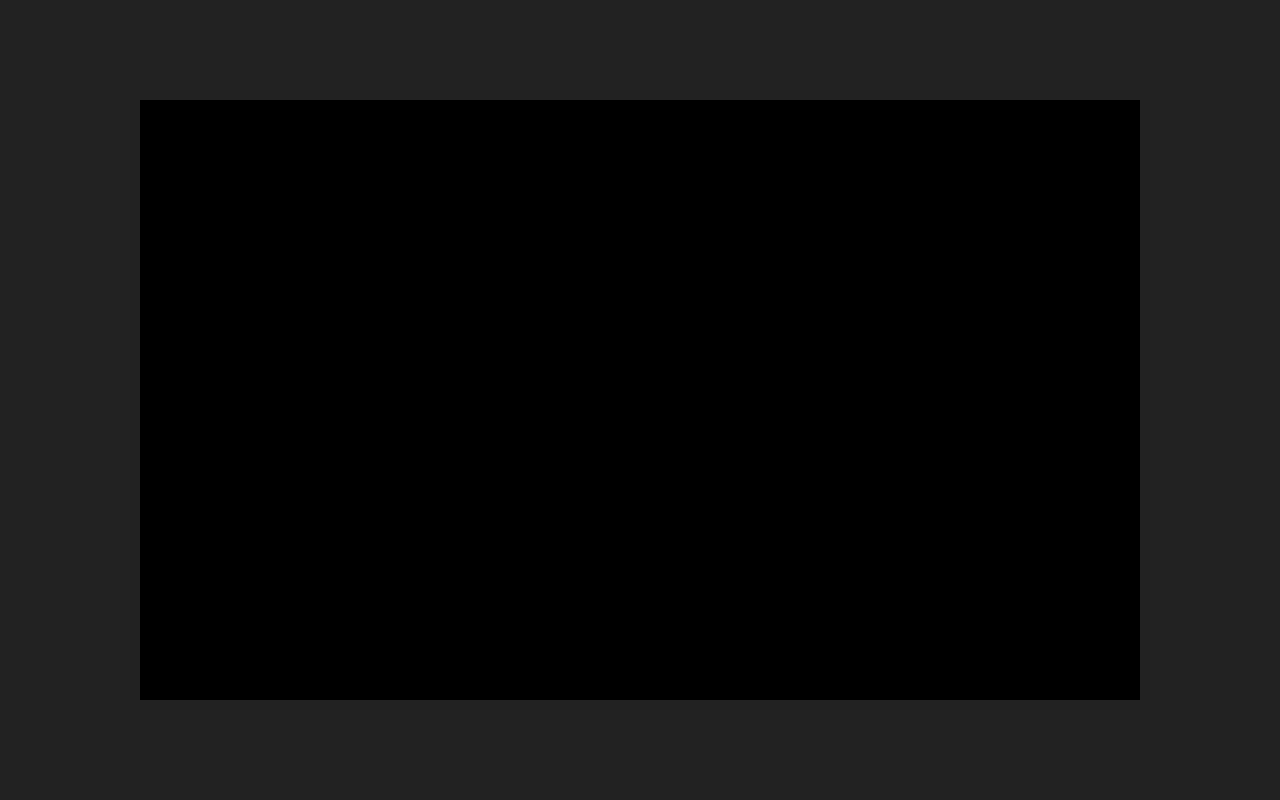
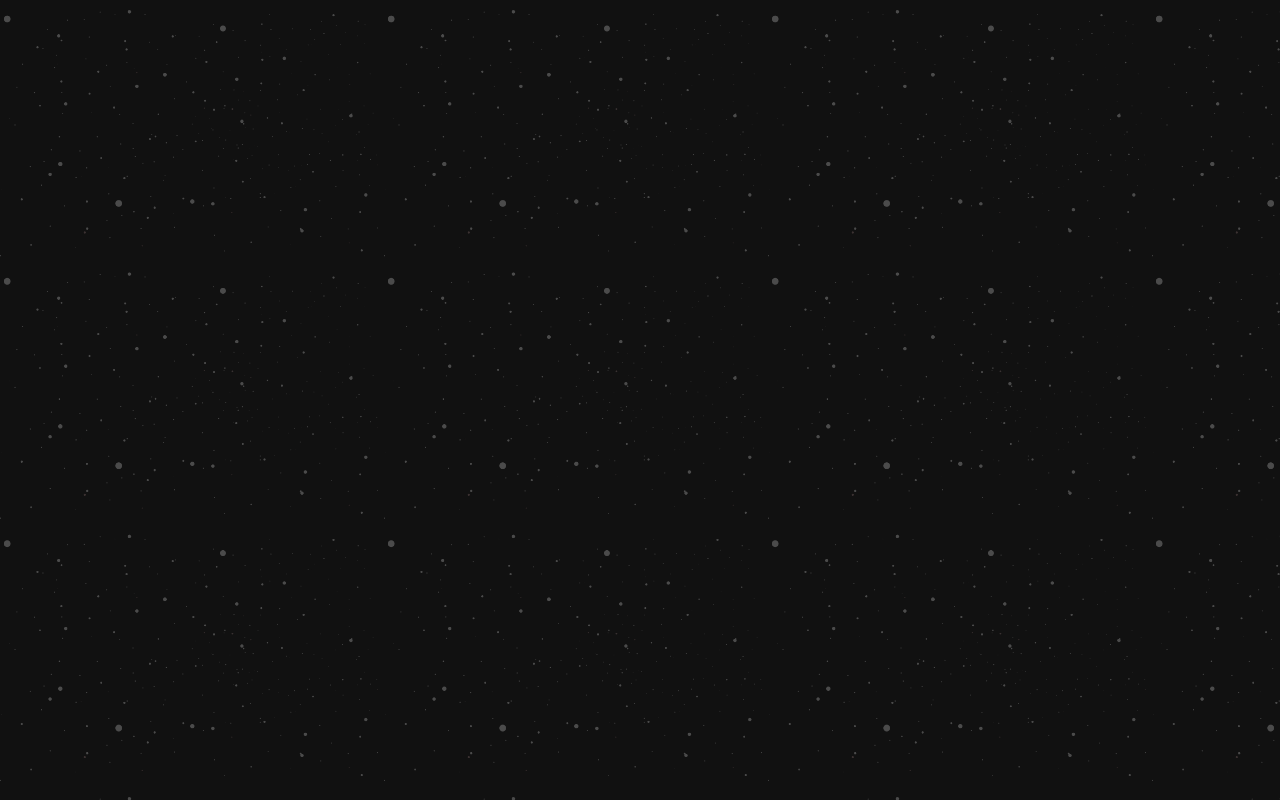
Before and after one commit to robotmonsterlovesyou/purplemonkeygamejam-october-2014, a website: page index.html in a window 1280 px wide. Drawn offline with nearby package versions, Linux system fonts and the light colour scheme.

Commit message:
Added startfield.

```diff
--- a/css/styles.css
+++ b/css/styles.css
@@ -7,14 +7,16 @@
 
 html, body {
     height: 100%;
-    background-color: #222;
+}
+
+body {
+    background: #111 url('../images/starfield.png');
+    background-size: 30%;
+    background-position: 0px 0px;
 }
 
 canvas {
     display: block;
-    margin: 0 auto;
-    position: relative;
-    top: 50%;
-    -webkit-transform: translateY(-50%);
-    background-color: #000;
+    width: 100%;
+    height: auto;
 }
--- a/js/entities/camera.js
+++ b/js/entities/camera.js
@@ -4,9 +4,19 @@ define(function (require) {
 
     'use strict';
 
+    var $ = require('jquery');
+
     return {
 
         stage: null,
+
+        followEntity: function (entity) {
+
+            var pos = $('body').css('background-position').match(/[0-9]+/);
+
+            $('body').css({ 'background-position': -entity.sprite.getOption('x') + 'px ' + -entity.sprite.getOption('y') + 'px' });
+
+        },
 
         isVisible: function (entity) {
 
--- a/js/entities/player.js
+++ b/js/entities/player.js
@@ -11,6 +11,7 @@ define(function (require) {
         Gamepad = require('gamepadjs'),
         Utils = require('utils'),
         world = require('entities/world'),
+        camera = require('entities/camera'),
         entityEntity = require('entities/entity'),
         bulletEntity = require('entities/bullet'),
         controls = new Gamepad();
@@ -58,6 +59,8 @@ define(function (require) {
                 y: newPos.y,
                 rotate: this.weapon.dir * 180 / Math.PI
             });
+
+            camera.followEntity(this);
 
         };
 
```
Also changed, not shown: images/starfield.png (added).
